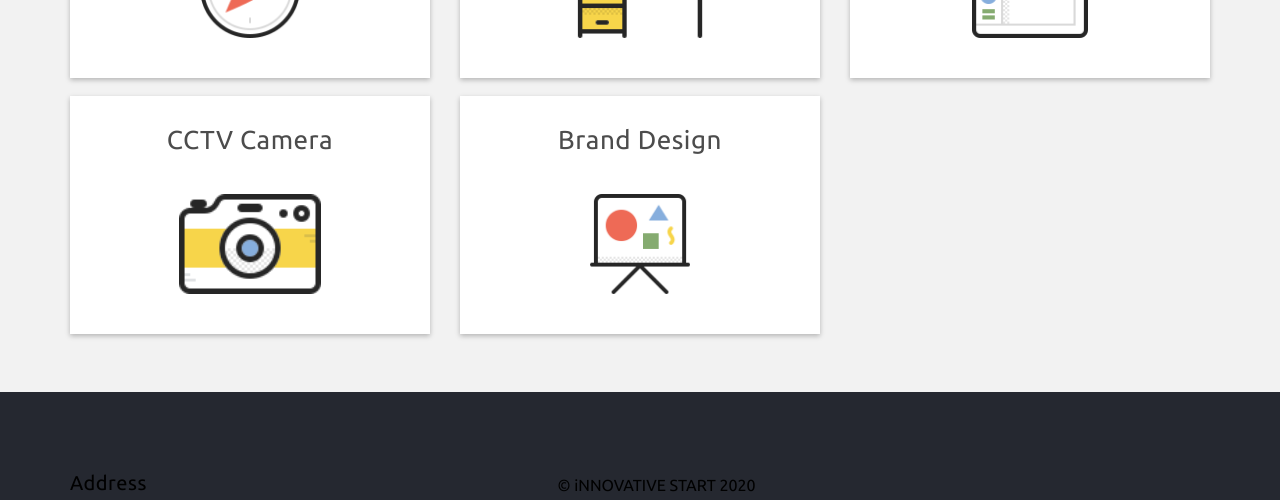
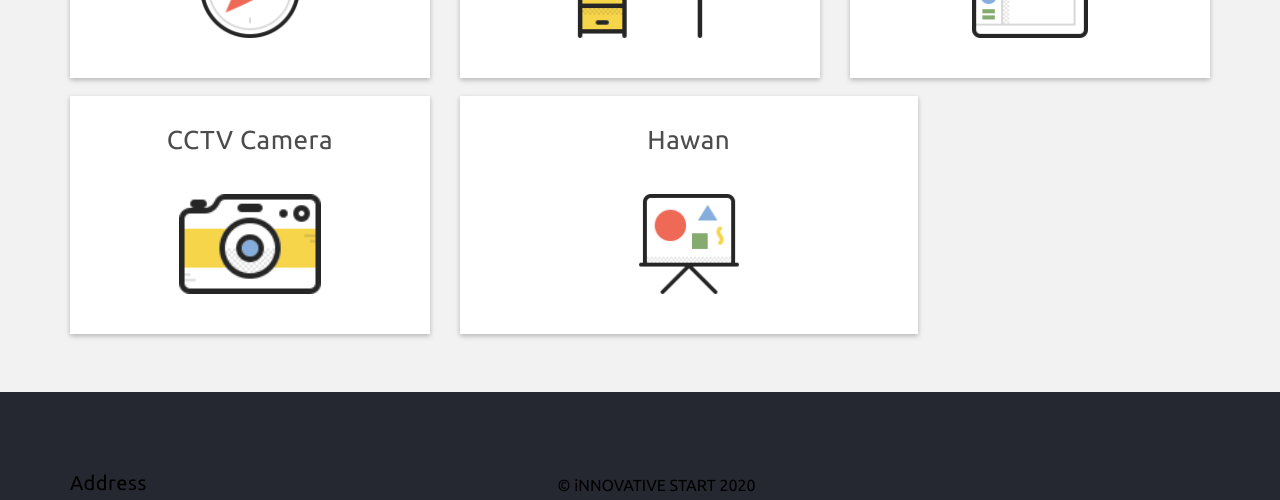
Before and after one commit to mayankchourasia/home, a plain HTML site: page index.html in a window 1280 px wide. Shown: the part 1796-2296 px from the top of the page. Drawn offline with nearby package versions, Linux system fonts and the light colour scheme.

Commit message:
Update index.html

```diff
--- a/index.html
+++ b/index.html
@@ -249,9 +249,9 @@
 
 
 
-    <div class="col-md-4 service-category col-sm-6">
+    <div class="col-md-5 service-category col-sm-7">
       <div class="main-service">
-        <h4>Brand Design</h4>
+        <h4>Hawan</h4>
         <img src="img/icons/png/colored/Presentation.png" alt="benefits of product" class="img-responsive">
         <div class="sub-services">
           <h4>Hawan</h4>
```
